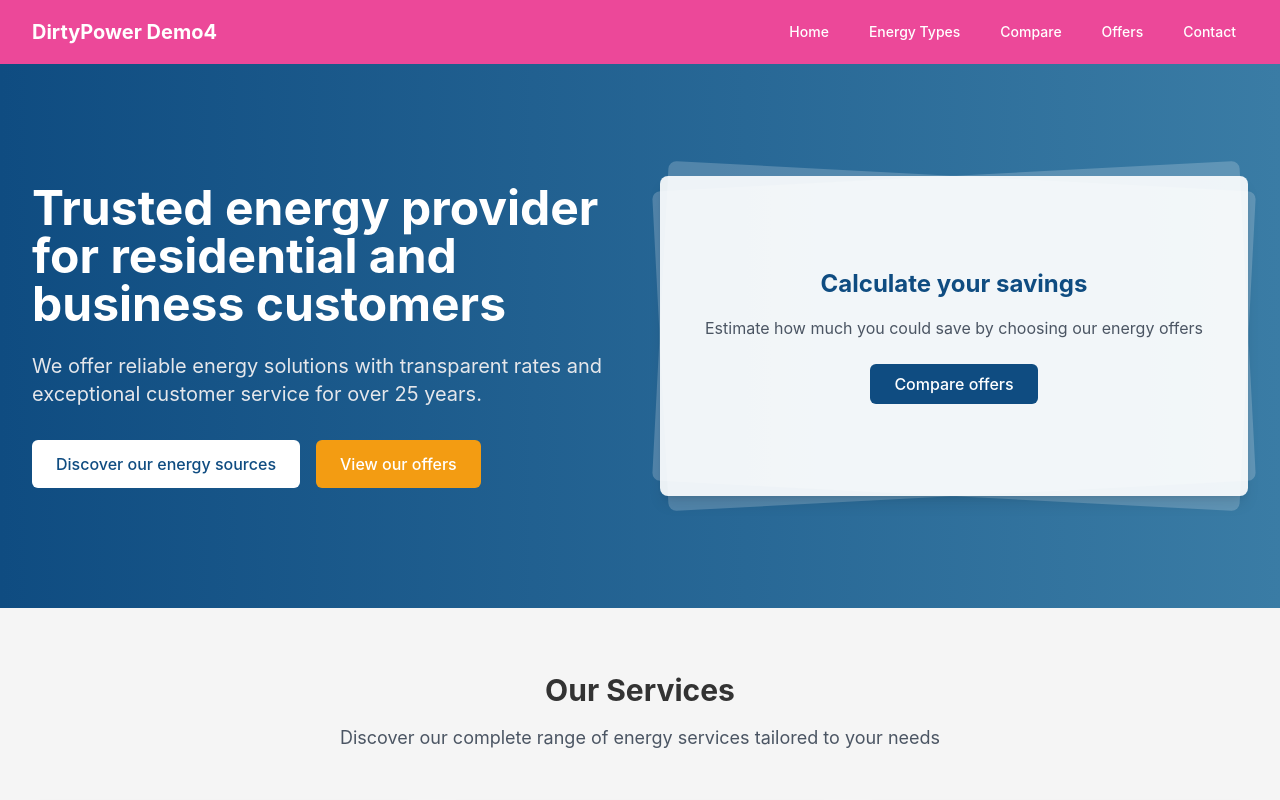
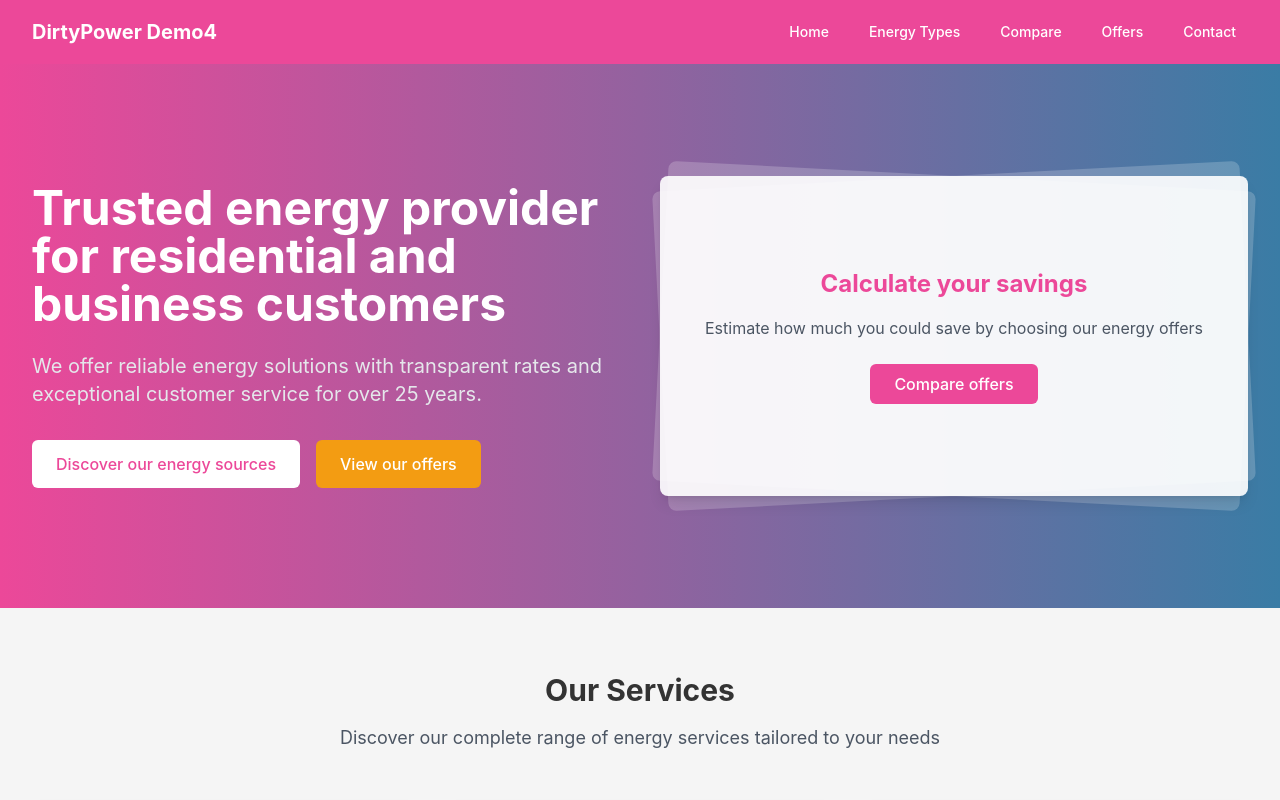
Before and after one commit to engie-codespace/demo4-dirty-power, a React (Create React App) app: page / in a window 1280 px wide. Shown: the top 800 px of the page. Built offline with nearby package versions, Linux system fonts and the light colour scheme.

Commit message:
Set pink as the main color for the website and navbar using Tailwind primary color

```diff
--- a/src/components/Navbar.tsx
+++ b/src/components/Navbar.tsx
@@ -9,7 +9,7 @@ const Navbar: React.FC = () => {
   };
 
   return (
-    <nav className="bg-pink-500 shadow-lg">
+    <nav className="bg-primary shadow-lg">
       <div className="max-w-7xl mx-auto px-4 sm:px-6 lg:px-8">
         <div className="flex justify-between h-16">
           <div className="flex items-center">
--- a/src/index.css
+++ b/src/index.css
@@ -9,7 +9,7 @@ body {
     sans-serif;
   -webkit-font-smoothing: antialiased;
   -moz-osx-font-smoothing: grayscale;
-  background-color: pink;
+  background-color: #fce7f3; /* Tailwind's pink-100 for a soft background */
 }
 
 code {
--- a/tailwind.config.js
+++ b/tailwind.config.js
@@ -6,7 +6,7 @@ module.exports = {
   theme: {
     extend: {
       colors: {
-        primary: "#0F4C81",
+        primary: "#ec4899", // Tailwind's pink-500
         secondary: "#3A7CA5",
         accent: "#F39C12",
         light: "#F5F5F5",
```
